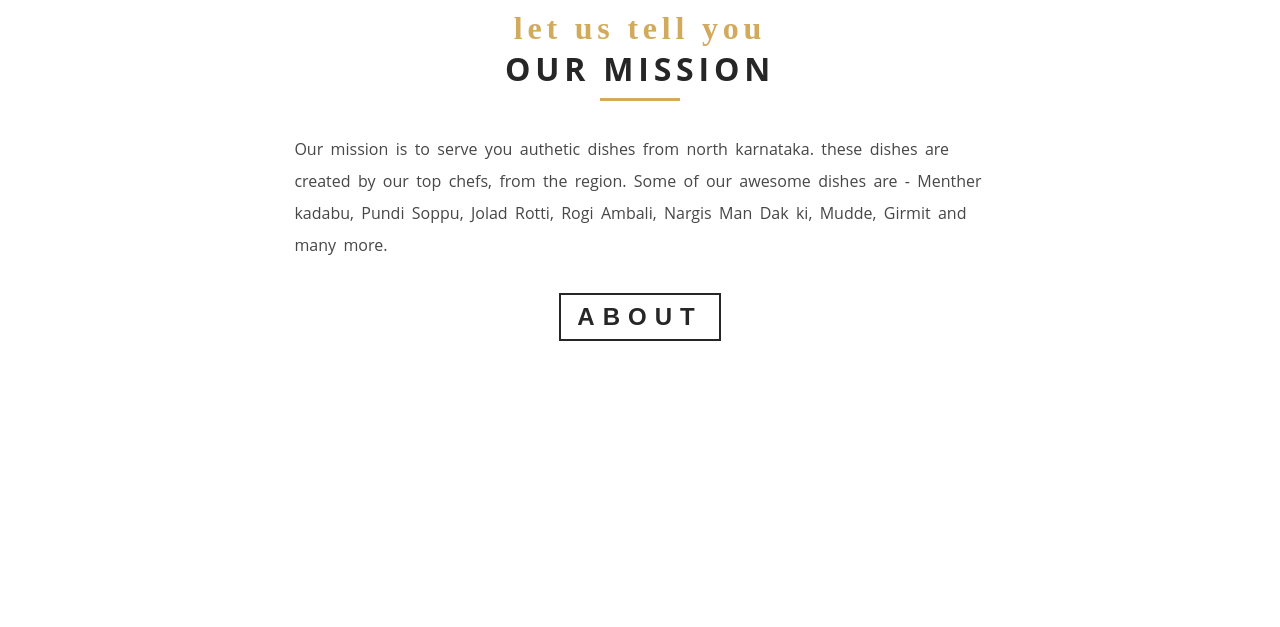
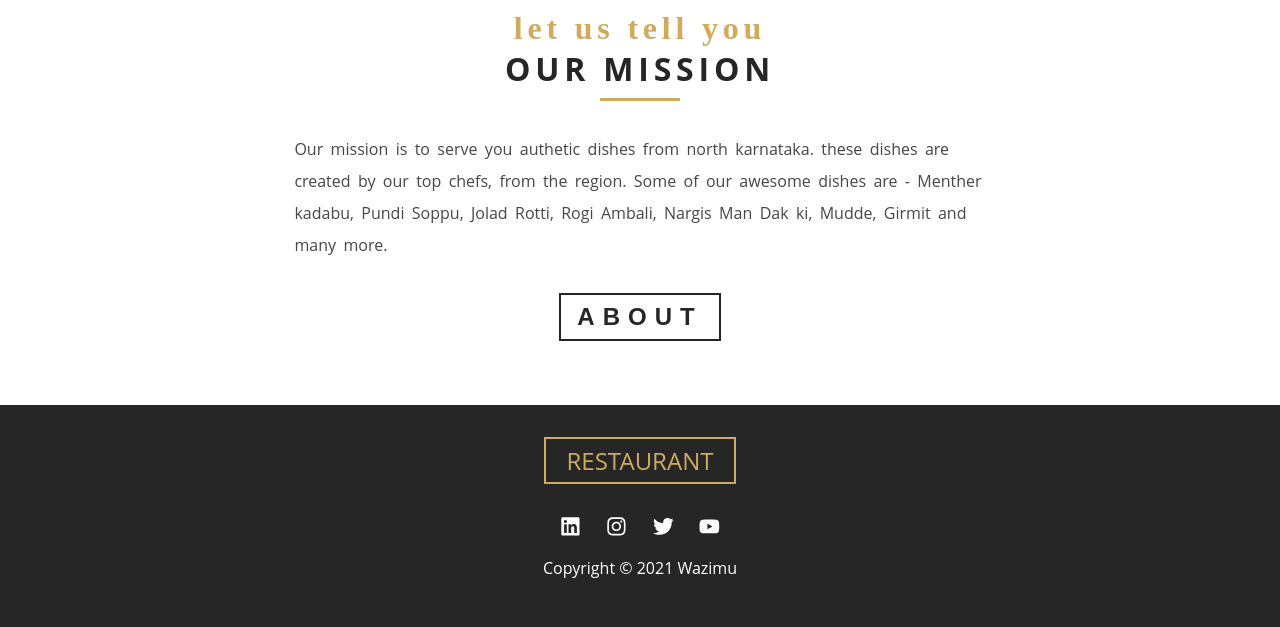
Before and after one commit to hesbon-osoro/restaurant, a Gatsby site: page / in a window 1280 px wide. Shown: the part 1072-1699 px from the top of the page. Before the commit the page ends 1477 px from the top, so only its background shows below. Built offline with nearby package versions, Linux system fonts and the light colour scheme; Gatsby itself is replaced by a stand-in of ours.

Commit message:
add Footer component to page layout

```diff
--- a/src/components/layout.js
+++ b/src/components/layout.js
@@ -2,6 +2,7 @@ import React from 'react';
 import PropTypes from 'prop-types';
 import { createGlobalStyle } from 'styled-components';
 import Navbar from './globals/Navbar';
+import Footer from '../components/globals/Footer'
 
 const Layout = ({ children }) => {
 	return (
@@ -9,6 +10,7 @@ const Layout = ({ children }) => {
 			<GlobalStyle />
 			<Navbar />
 			<main>{children}</main>
+			<Footer />
 		</>
 	);
 };
```
